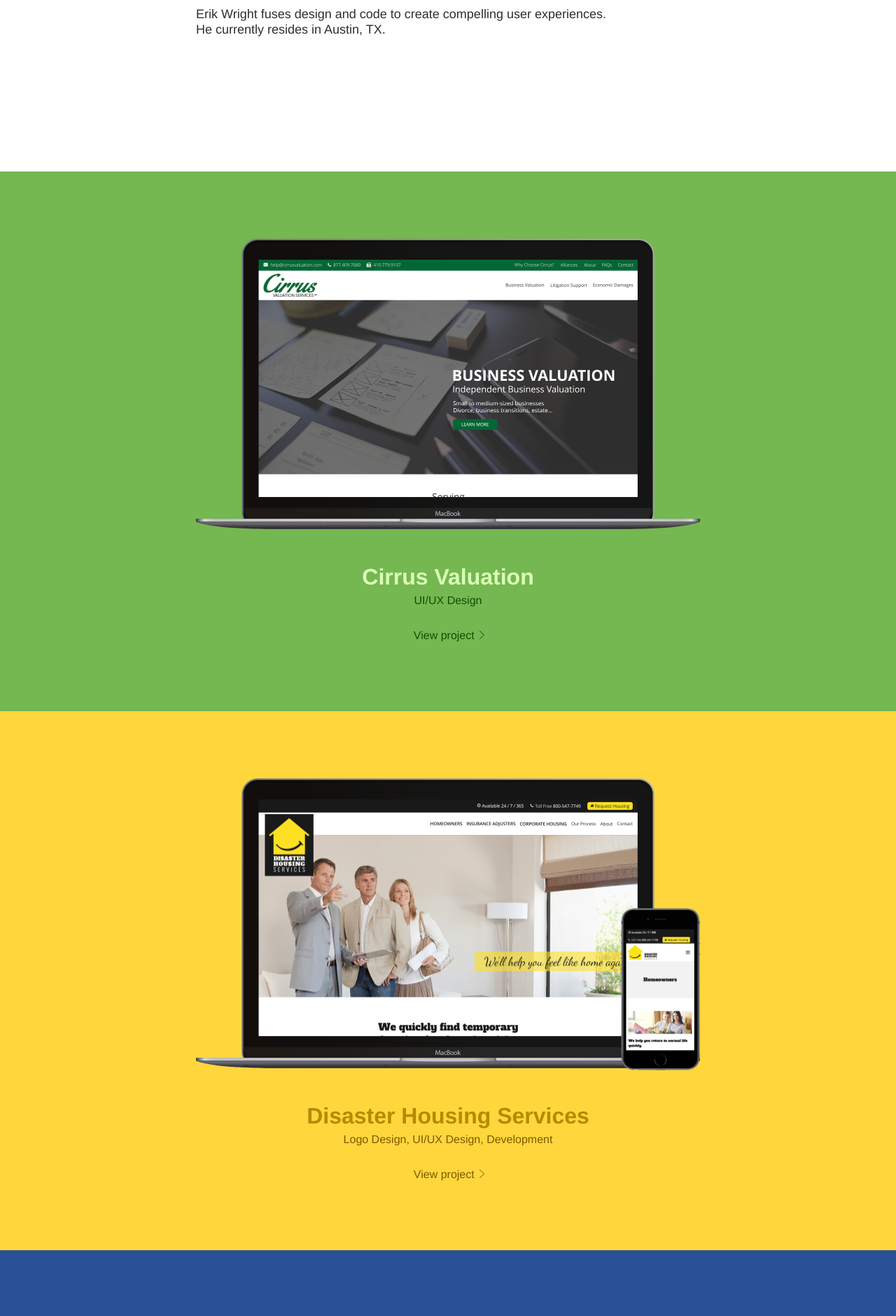
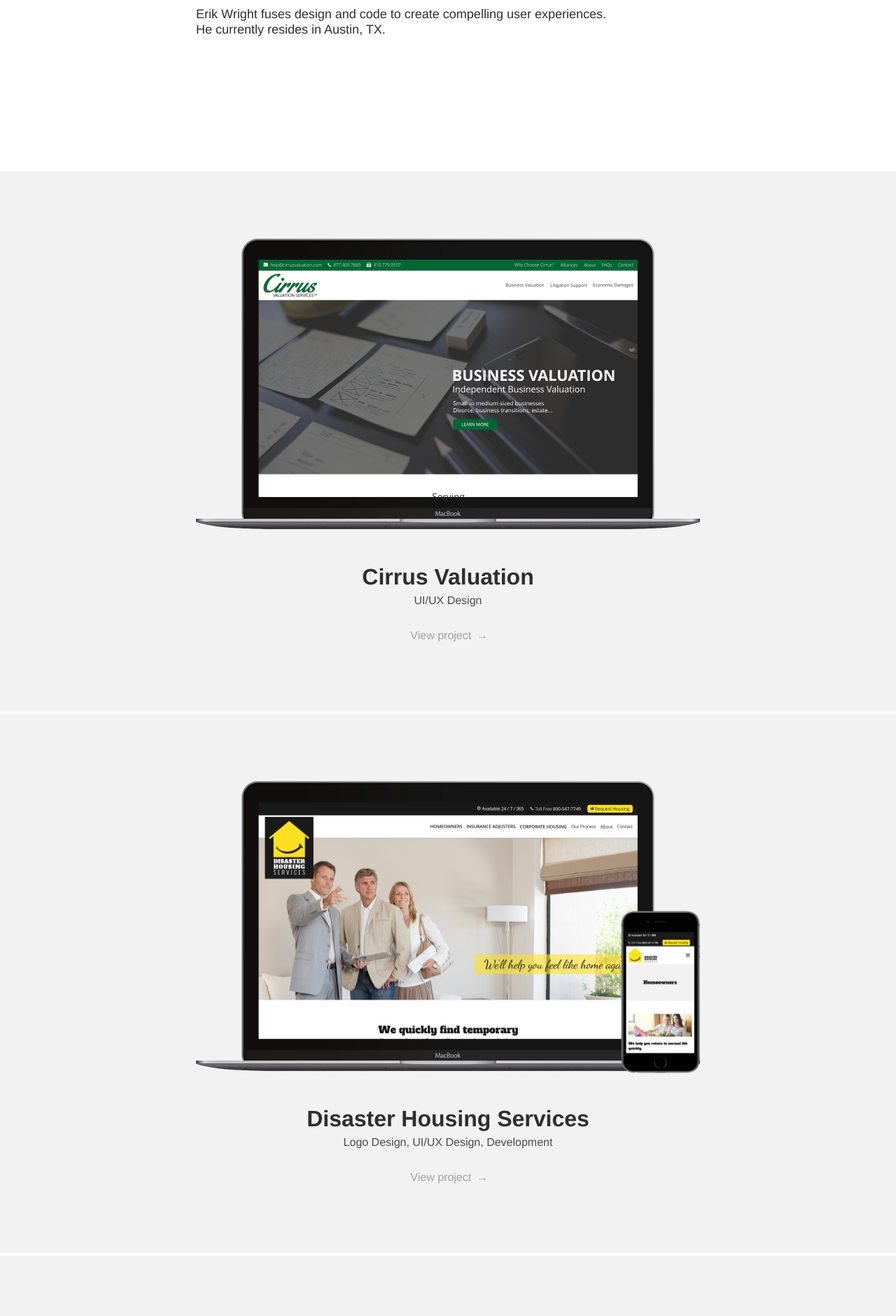
Before and after one commit to MrErikWright/mrerikwright.github.io, a Jekyll site: the page built from index.html, in a window 1280 px wide. Shown: the part 391-2271 px from the top of the page at 70% size. Built offline with Jekyll 4.4.1, drawn with Linux system fonts in a browser that asks for light colours.

Commit message:
homepage visual tweaks

```diff
--- a/_sass/_layout.scss
+++ b/_sass/_layout.scss
@@ -137,14 +137,12 @@
   width: 100%;
 
   .work-card {
+    margin-bottom: $spacing-unit / 6;
     padding: ($spacing-unit * 4) $spacing-unit;
     text-align: center;
 
-    #arrow-right {
-      fill: none;
-      stroke-linecap: round;
-      stroke-linejoin: round;
-      stroke-width: 1;
+    &:last-child {
+      margin-bottom: 0;
     }
 
     h2 {
@@ -165,21 +163,23 @@
       margin: $spacing-unit 0 0 0;
     }
 
-    svg {
-      left: $spacing-unit / 8;
-      position: relative;
-      @include transition(left, 0.2s, linear);
-    }
-
     a {
       border: none;
+      color: $light-grey;
       font-weight: 300;
+
+      span {
+        left: $spacing-unit / 8;
+        position: relative;
+        @include transition(left, 0.2s, linear);
+      }
 
       &:hover {
         border: none;
+        color: $blue;
 
-        svg {
-          left: $spacing-unit / 2;
+        span {
+          left: $spacing-unit / 3;
           position: relative;
           @include transition(left, 0.2s, linear);
         }
@@ -187,119 +187,21 @@
     }
   }
 
-  .cirrus {
-    background: #75b751;
-
-    h2 {
-      color: #dbffb7;
-    }
-
-    #arrow-right {
-      stroke: #0f5100;
-    }
-
-    h3,
-    a {
-      color: #0f5100;
-    }
-  }
-
-  .disaster {
-    background: #ffd73c;
-
-    h2 {
-      color: #b38b00;
-    }
-
-    #arrow-right {
-      stroke: #805800;
-    }
-
-    h3,
-    a {
-      color: #805800;
-    }
-  }
-
-  .flexible {
-    background: #295197;
-
-    h2 {
-      color: #8fb7fd;
-    }
-
-    #arrow-right {
-      stroke: #5c84ca;
-    }
-
-    h3,
-    a {
-      color: #5c84ca;
-    }
-  }
-
-  .signature {
-    background: #414345;
-
-    h2 {
-      color: #a7a9ab;
-    }
-
-    #arrow-right {
-      stroke: #747678;
-    }
-
-    h3,
-    a {
-      color: #747678;
-    }
-  }
-
-  .abyc {
-    background: #83a3d3;
-
-    h2 {
-      color: #375787;
-    }
-
-    #arrow-right {
-      stroke: #042454;
-    }
-
-    h3,
-    a {
-      color: #042454;
-    }
-  }
-
-  .bdelec {
-    background: #8d9dab;
-
-    h2 {
-      color: #41515f;
-    }
-
-    #arrow-right {
-      stroke: #0e1e2c;
-    }
-
-    h3,
-    a {
-      color: #0e1e2c;
-    }
-  }
-
+  .cirrus,
+  .disaster,
+  .flexible,
+  .signature,
+  .abyc,
+  .bdelec,
   .unassigned {
     background: #f2f2f2;
 
-    h2,
-    h3,
-    a {
+    h2 {
       color: $dark-grey;
     }
 
-    #arrow-right {
-      stroke: $dark-grey;
+    h3 {
+      color: $medium-grey;
     }
   }
 }
--- a/index.html
+++ b/index.html
@@ -20,11 +20,7 @@
       <h2>{{ project.name }}</h2>
       <h3>{{ project.role }}</h3>
       <p>
-        <a href="{{ site.url }}{{ project.url }}">View project
-          <svg width="7px" height="12px" viewBox="0 0 7 12" version="1.1" xmlns="http://www.w3.org/2000/svg" xmlns:xlink="http://www.w3.org/1999/xlink">
-            <polyline id="arrow-right" points="0.5 0.5 6.5 6 0.5 11.5"></polyline>
-          </svg>
-        </a>
+        <a href="{{ site.url }}{{ project.url }}">View project <span>&rarr;</span></a>
       </p>
     </div>
   </article>
```
